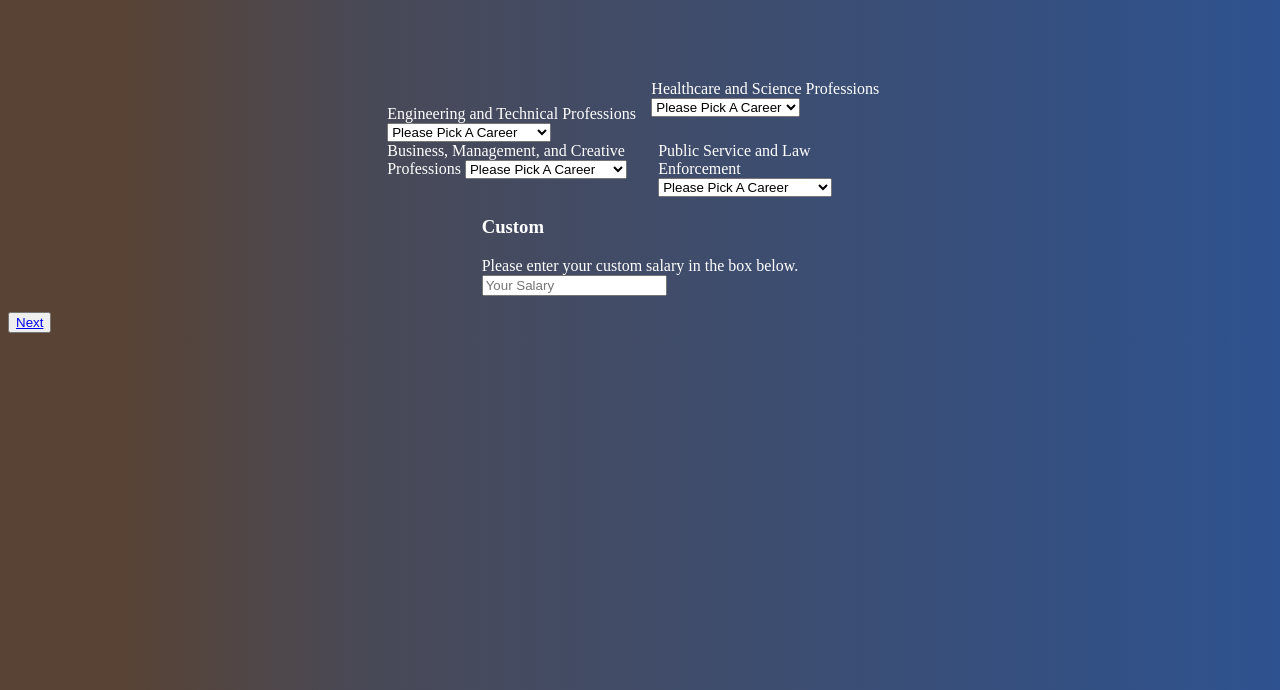
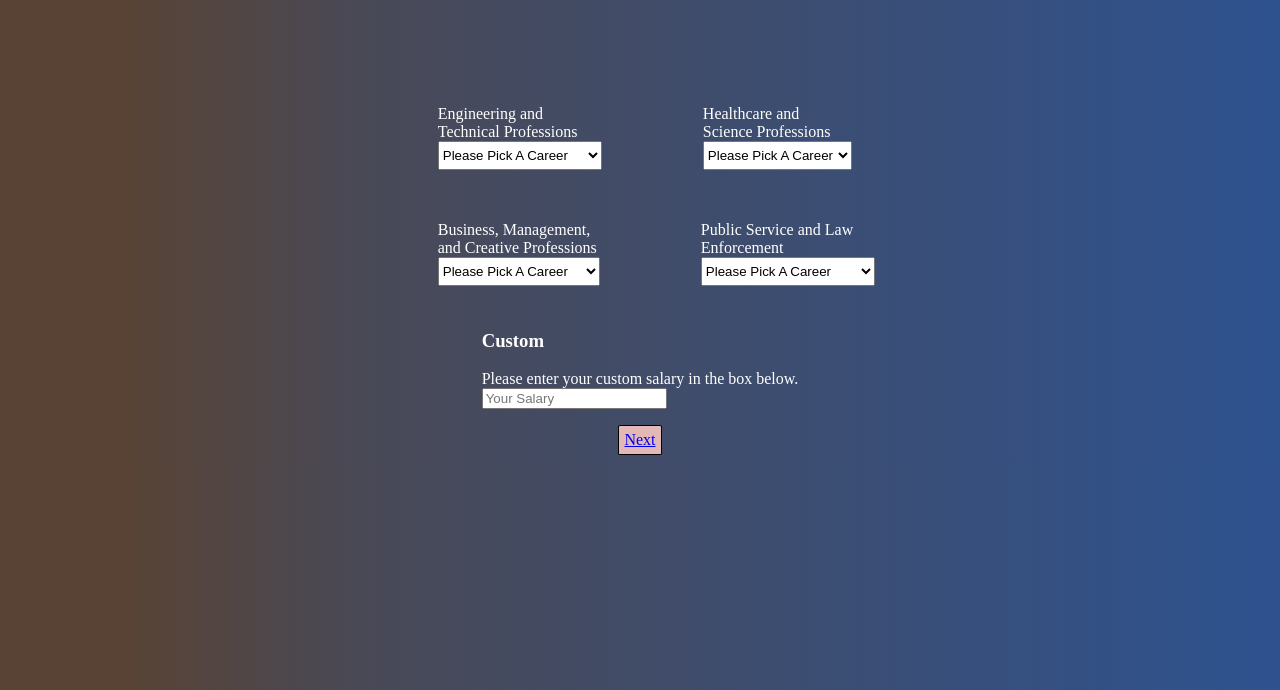
Before and after one commit to MichaelHowe11/Budget-Calculator, a plain HTML site: page index.html in a window 1280 px wide. Shown: the part 110-800 px from the top of the page. Drawn offline with Linux system fonts and the light colour scheme.

Commit message:
Corbin R
changed classes, centered things, changed next btn to anchor

```diff
--- a/index.html
+++ b/index.html
@@ -17,8 +17,8 @@
     <main>
         <form id='userForm' action="">
             <section class="left">
-                <section class="topLeft">
-                    <label for="categoryProgessionTech">Engineering and Technical Professions</label>
+                <section class="top left jobs">
+                    <label for="categoryProgessionTech" class="centerTxt">Engineering and Technical Professions</label>
                     <select name="categoryProgessionTech" id="categoryProgessionTech">
                         <option value="none">Please Pick A Career</option>
                         <option value="agEngineer">Agricultural Engineer</option>
@@ -37,8 +37,8 @@
                         <option value="landscaper">Landscaper/Horticulture</option>
                     </select>
                 </section>
-                <section class="topRgt">
-                    <label for="categoryProgessionHealth">Healthcare and Science Professions</label>
+                <section class="top rgt jobs">
+                    <label for="categoryProgessionHealth" class="centerTxt">Healthcare and Science Professions</label>
                     <select name="categoryProgessionHealth" id="categoryProgessionHealth">
                         <option value="none">Please Pick A Career</option>
                         <option value="biologist">Biologist</option>
@@ -56,8 +56,8 @@
                 </section>
             </section>
             <section class="right">
-                <section class="btmLeft">
-                    <label for="categoryProgessionBusiness">Business, Management, and Creative Professions</label>
+                <section class="btm left jobs">
+                    <label for="categoryProgessionBusiness" class="centerTxt">Business, Management, and Creative Professions</label>
                     <select name="categoryProgessionBusiness" id="categoryProgessionBusiness">
                         <option value="none">Please Pick A Career</option>
                         <option value="accountant">Accountant</option>
@@ -76,8 +76,8 @@
                         <option value="salesAssociate">Retail Sales Associate</option>
                     </select>
                 </section>
-                <section class="btmRtg">
-                    <label for="categoryProgessionService">Public Service and Law Enforcement</label>
+                <section class="btm rtg jobs">
+                    <label for="categoryProgessionService" class="centerTxt">Public Service and Law Enforcement</label>
                     <select name="categoryProgessionService" id="categoryProgessionService">
                         <option value="none">Please Pick A Career</option>
                         <option value="trailerDriver">Adv. Tractor/Trailer Driver</option>
@@ -104,8 +104,8 @@
                 </p>
             </section>
         </form>
-        <section class="button">
-            <button><a href="Step1.html">Next</a></button>
+        <section class="next">
+            <a class="nextBtn" href="Step1.html">Next</a>
         </section>
     </main>
 </body>
--- a/style.css
+++ b/style.css
@@ -1,7 +1,16 @@
+*{
+    box-sizing: border-box;
+}
+
 body{
     background: rgb(89,67,52);
 background: linear-gradient(90deg, rgba(89,67,52,1) 9%, rgba(73,73,86,1) 28%, rgba(9,95,223,1) 200%);
     color: white;
+}
+.main{
+    display: flex;
+    justify-content: center;
+    align-items: center;
 }
 
 h1, h2{
@@ -11,13 +20,19 @@ h1, h2{
 
 .left{
     display:flex;
+    align-items: center;
     width: 40%;
     margin-top:5%;
 }
 
 .right {
     display: flex;
+    align-items: center;
     width: 40%;
+}
+
+.center{
+    text-align: center;
 }
 
 #userForm {
@@ -27,11 +42,30 @@ h1, h2{
 
 }
 
-.topLeft{
-    margin-top:5%;
+select{
+    padding: 5px 0px 5px 0px;
+    min-width: 10vw;
 }
 
-.topRtg{
+.jobs{
+    display: flex;
+    flex-flow: column wrap;
     margin-top:5%;
+    margin: 5% 10% 5% 10%;
+    max-width:50%;
+}
 
+.next{
+    display: flex;
+    align-items: center;
+    justify-content: center;
 }
+
+.nextBtn{
+    display: flex;
+    align-self: center;
+    padding: 5px;
+    border: 1px black solid;
+    background-color: #E5B8B8;
+    border-radius: 5%;
+}
```
